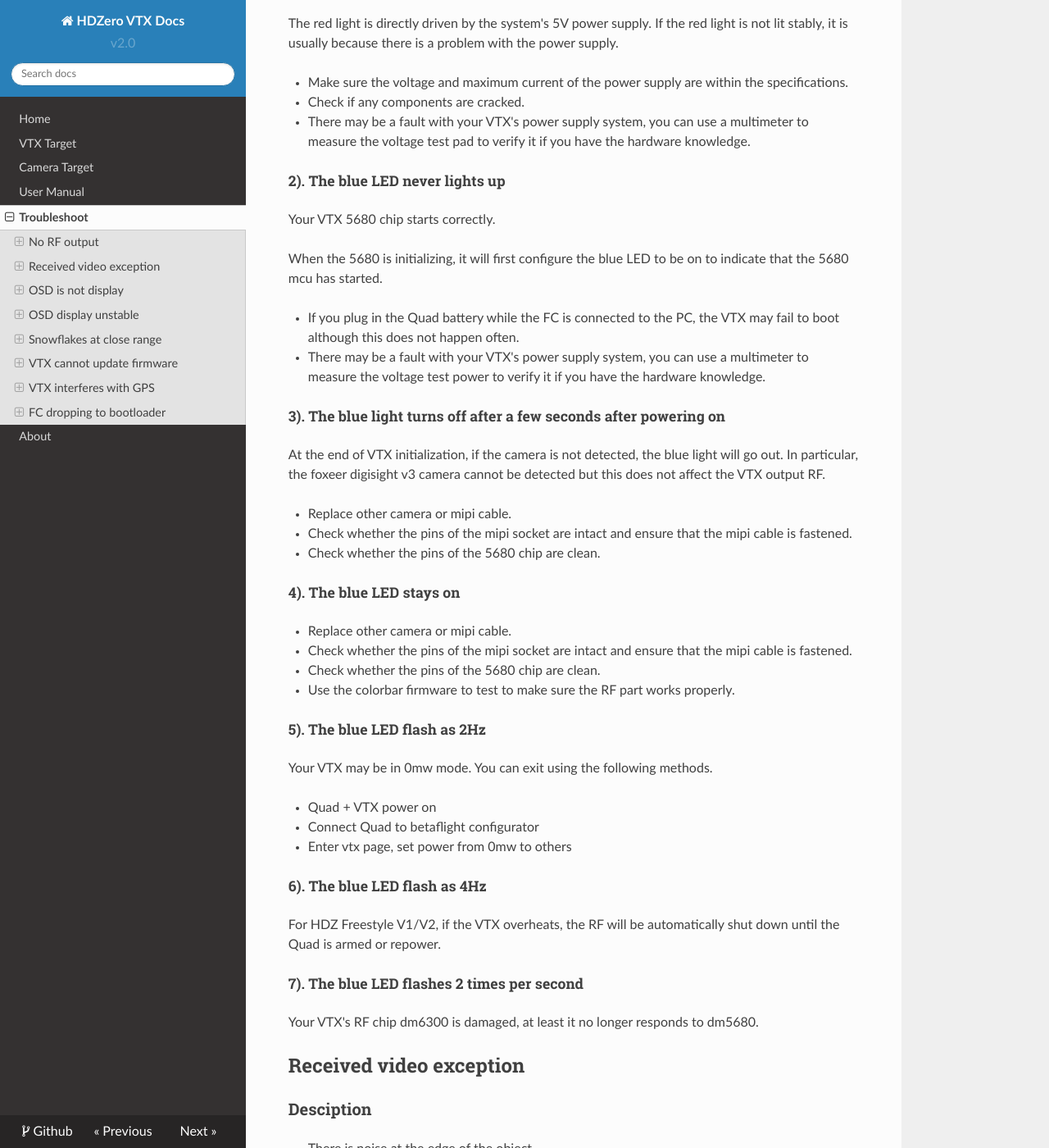
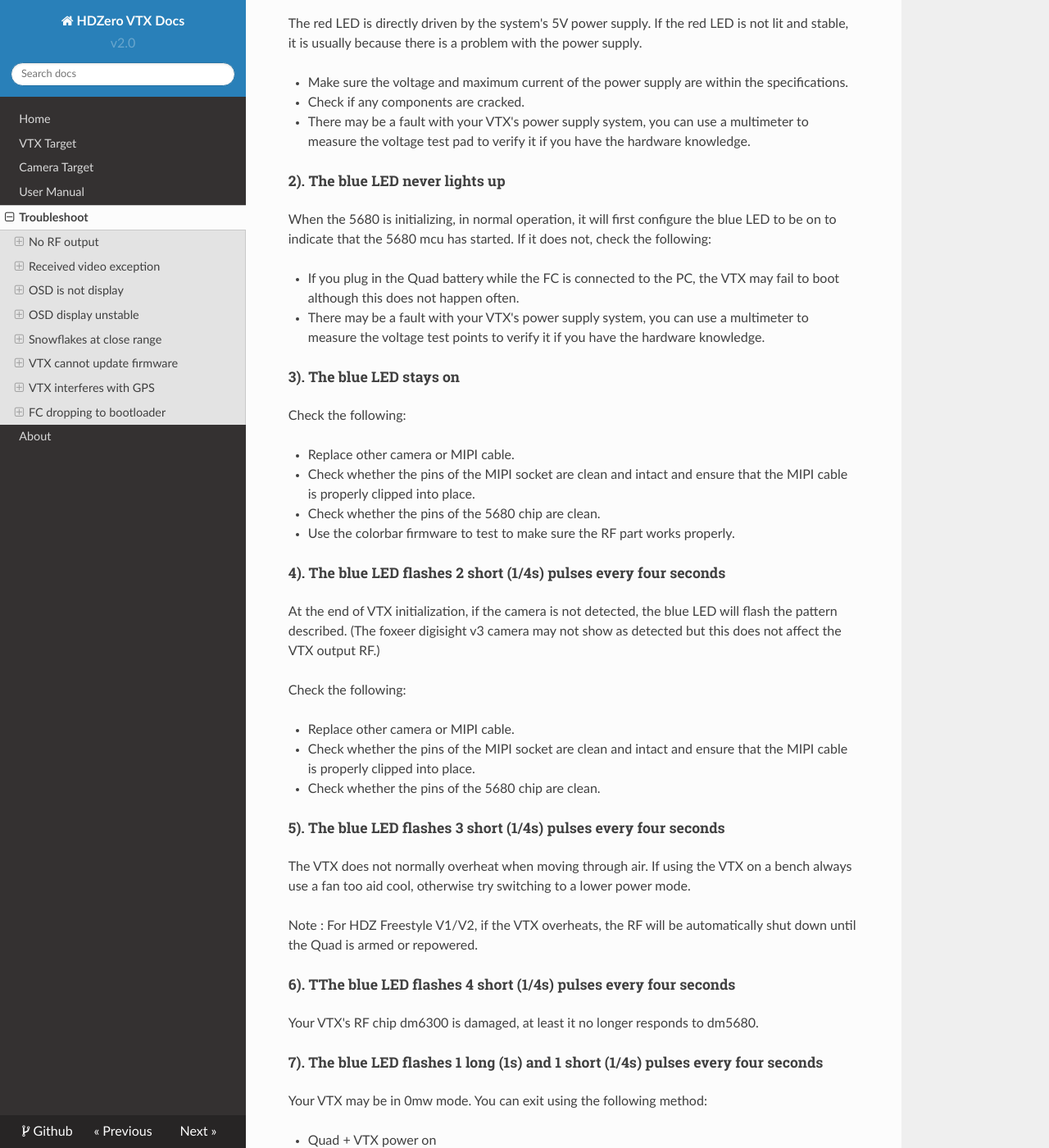
Before and after one commit to hd-zero/hdzero-vtx-docs, an MkDocs documentation site: the page built from docs/vtx_troubleshoot.md, in a window 1280 px wide and 1400 px high, scrolled down 562 px. Shown: the whole window at 82% size. Built offline with MkDocs 1.6.1, drawn with Linux system fonts in a browser that asks for light colours; nearby versions of some CDN libraries; some of the changed text lies outside the part shown.

Commit message:
update vtx_troubleshoot.md for new LED information

```diff
--- a/docs/vtx_troubleshoot.md
+++ b/docs/vtx_troubleshoot.md
@@ -17,7 +17,7 @@
 
 ##### 1). The red LED is off or unstable
 
-The red light is directly driven by the system's 5V power supply. If the red light is not lit stably, it is usually because there is a problem with the power supply.
+The red LED is directly driven by the system's 5V power supply. If the red LED is not lit and stable, it is usually because there is a problem with the power supply.
 
 - Make sure the voltage and maximum current of the power supply are within the specifications.
 - Check if any components are cracked.
@@ -25,43 +25,57 @@ The red light is directly driven by the system's 5V power supply. If the red lig
 
 ##### 2). The blue LED never lights up
 
-Your VTX 5680 chip starts correctly.
-
-When the 5680 is initializing, it will first configure the blue LED to be on to indicate that the 5680 mcu has started.
+When the 5680 is initializing, in normal operation, it will first configure the blue LED to be on to indicate that the 5680 mcu has started.  If it does not, check the following:
 
 - If you plug in the Quad battery while the FC is connected to the PC, the VTX may fail to boot although this does not happen often.
-- There may be a fault with your VTX's power supply system, you can use a multimeter to measure the voltage test power to verify it if you have the hardware knowledge.
+- There may be a fault with your VTX's power supply system, you can use a multimeter to measure the voltage test points to verify it if you have the hardware knowledge.
 
-##### 3). The blue light turns off after a few seconds after powering on
+##### 3). The blue LED stays on
 
-At the end of VTX initialization, if the camera is not detected, the blue light will go out. In particular, the foxeer digisight v3 camera cannot be detected but this does not affect the VTX output RF.
+Check the following:
 
-- Replace other camera or mipi cable.
-- Check whether the pins of the mipi socket are intact and ensure that the mipi cable is fastened.
-- Check whether the pins of the 5680 chip are clean.
-
-##### 4). The blue LED stays on
-
-- Replace other camera or mipi cable.
-- Check whether the pins of the mipi socket are intact and ensure that the mipi cable is fastened.
+- Replace other camera or MIPI cable.
+- Check whether the pins of the MIPI socket are clean and intact and ensure that the MIPI cable is properly clipped into place.
 - Check whether the pins of the 5680 chip are clean.
 - Use the colorbar firmware to test to make sure the RF part works properly.
 
-##### 5). The blue LED flash as 2Hz
+##### 4). The blue LED flashes 2 short (1/4s) pulses every four seconds
 
-Your VTX may be in 0mw mode. You can exit using the following methods.
+At the end of VTX initialization, if the camera is not detected, the blue LED will flash the pattern described.
+(The foxeer digisight v3 camera may not show as detected but this does not affect the VTX output RF.)
+
+Check the following:
+
+- Replace other camera or MIPI cable.
+- Check whether the pins of the MIPI socket are clean and intact and ensure that the MIPI cable is properly clipped into place.
+- Check whether the pins of the 5680 chip are clean.
+
+##### 5). The blue LED flashes 3 short (1/4s) pulses every four seconds
+
+The VTX does not normally overheat when moving through air.
+If using the VTX on a bench always use a fan too aid cool, otherwise try switching to a lower power mode.
+
+Note : For HDZ Freestyle V1/V2, if the VTX overheats, the RF will be automatically shut down until the Quad is armed or repowered.
+
+##### 6). TThe blue LED flashes 4 short (1/4s) pulses every four seconds
+
+Your VTX's RF chip dm6300 is damaged, at least it no longer responds to dm5680.
+
+##### 7). The blue LED flashes 1 long (1s) and 1 short (1/4s) pulses every four seconds
+
+Your VTX may be in 0mw mode. You can exit using the following method:
 
 - Quad + VTX power on
-- Connect Quad to betaflight configurator
-- Enter vtx page, set power from 0mw to others
+- Connect Quad to Betaflight configurator
+- Enter VTX page, set power from 0mw to others
 
-##### 6). The blue LED flash as 4Hz
+##### 8). The blue LED flashes 1 long (1s) and 2 short (1/4s) pulses every four seconds
 
-For HDZ Freestyle V1/V2, if the VTX overheats, the RF will be automatically shut down until the Quad is armed or repower.
+Your VTX may be in Pit mode. You can exit using the following method:
 
-##### 7). The blue LED flashes 2 times per second
-
-Your VTX's RF chip dm6300 is damaged, at least it no longer responds to dm5680.
+- Quad + VTX power on
+- Connect Quad to Betaflight configurator
+- Enter VTX page, set Pitmode to Off
 
 ## Received video exception
 
```
Also changed, not shown: other parts of docs/vtx_troubleshoot.md (+1 -1 lines).
